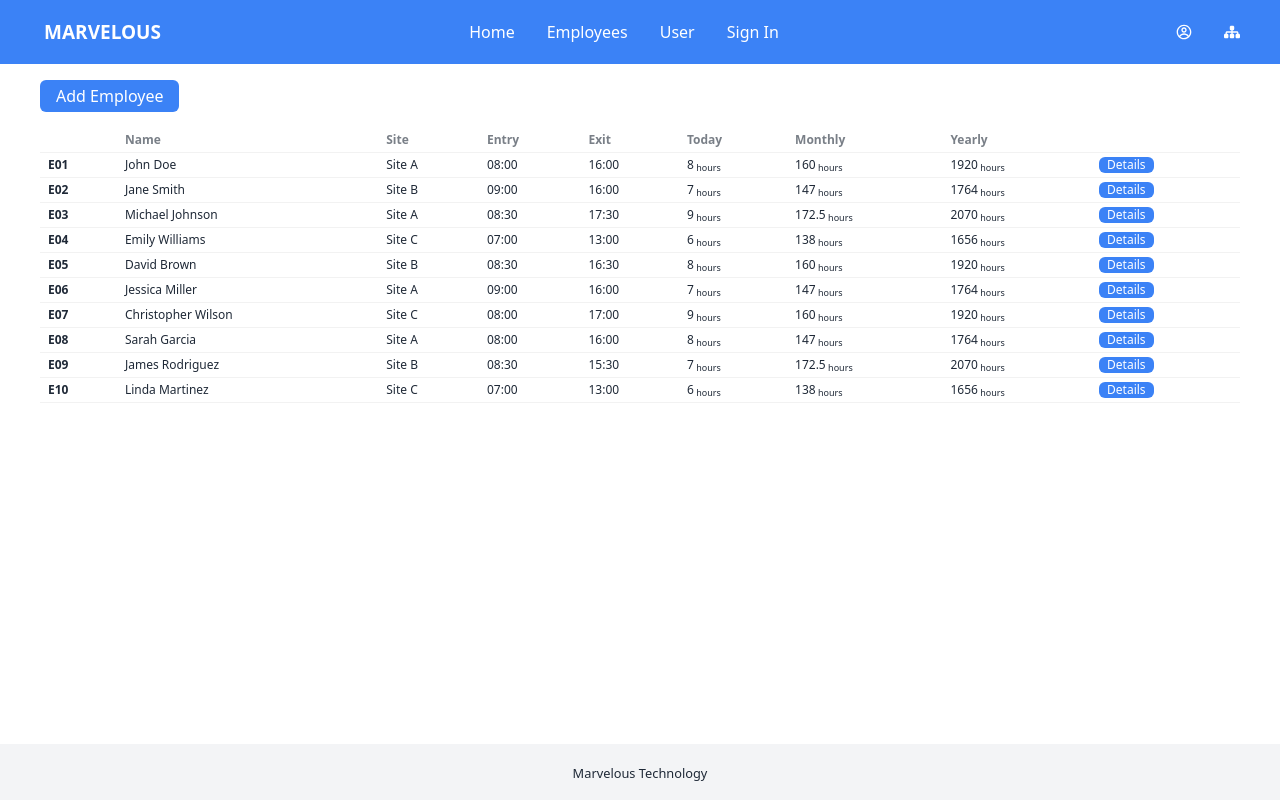
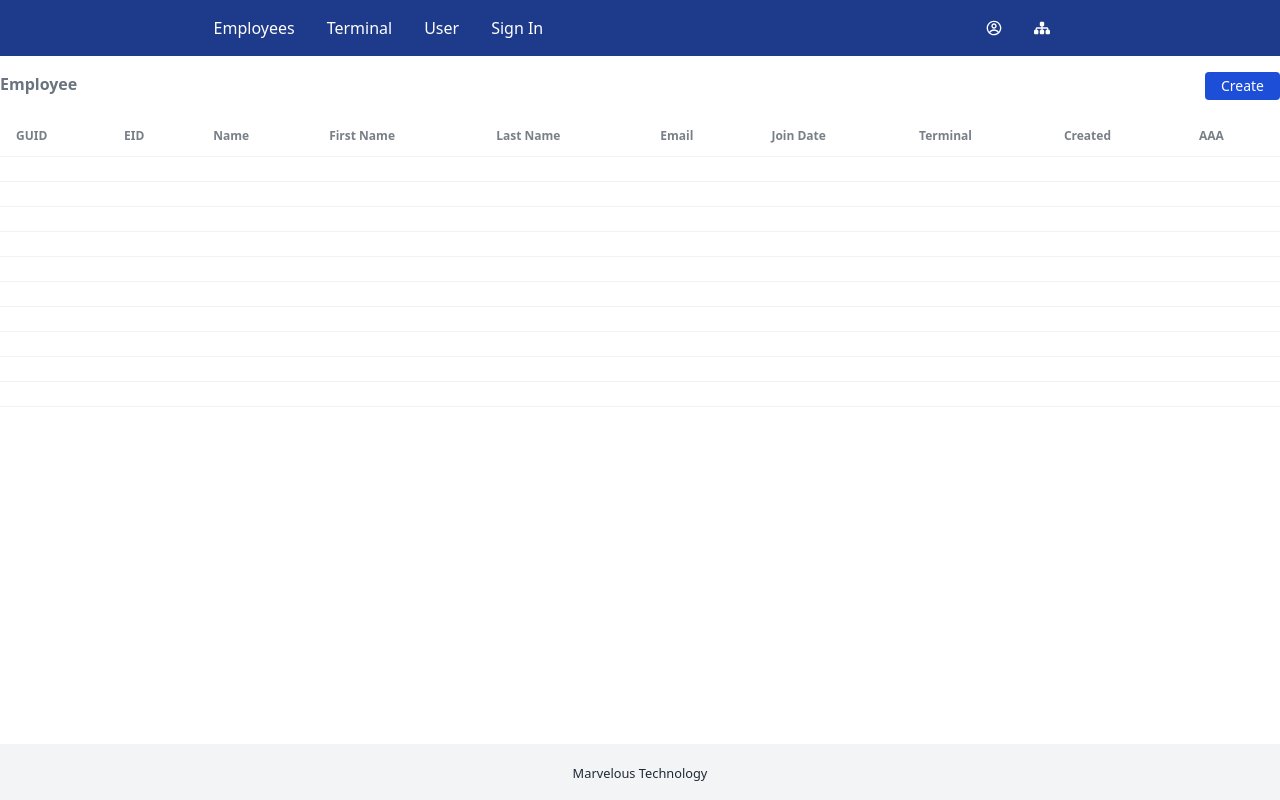
Before and after one commit to HironmoyRay/Employee_Management, a React (Vite) app: page /employees in a window 1280 px wide. Built offline with nearby package versions, Linux system fonts and the light colour scheme.

Commit message:
Nav Solve

```diff
--- /dev/null
+++ b/src/component/Buttons/ButtonPrimary.jsx
@@ -0,0 +1,11 @@
+const ButtonPrimary = () => {
+  return (
+    <div>
+      <button className="bg-PRIMARY-light hover:bg-PRIMARY   text-WHITE  rounded-sm p-3">
+        Create
+      </button>
+    </div>
+  );
+};
+
+export default ButtonPrimary;
--- a/src/component/Header/Header.jsx
+++ b/src/component/Header/Header.jsx
@@ -4,130 +4,43 @@ import { NavLink } from "react-router-dom";
 
 const Header = () => {
   return (
-    // <div className=" bg-PRIMARY text-WHITE flex items-center">
-    //   <div className="hidden lg:block flex-none  px-10">
-    //     <h1 className="text-center ">NAME</h1>
-    //   </div>
-    //   <nav className="grow">
-    //     <div className="lg:hidden text-2xl p-2" onClick={() => setOpen(!open)}>
-    //       {open === false ? <SlMenu /> : <RxCross1 />}
-    //     </div>
-    //     <ul
-    //       className={`absolute lg:static flex flex-col lg:flex-row justify-center bg-PRIMARY   duration-1000
-    //   ${open ? "top-8" : "-top-40"} left-10 rounded-sm text-WHITE  p-2`}
-    //     >
-    //       <NavLink
-    //         to="/"
-    //         className="text-sm lg:text-base px-6 lg:px-10 hover:bg-PRIMARY-light rounded-md"
-    //       >
-    //         Home
-    //       </NavLink>
-    //       <NavLink
-    //         to="/employees"
-    //         className="text-sm lg:text-base px-6 lg:px-10 hover:bg-PRIMARY-light rounded-md"
-    //       >
-    //         Employees
-    //       </NavLink>
-    //       <NavLink
-    //         to="/create"
-    //         className="text-sm lg:text-base px-6 lg:px-10  hover:bg-PRIMARY-light rounded-md"
-    //         onClick={() => document.getElementById("my_modal_1").showModal()}
-    //       >
-    //         Create Employee
-    //       </NavLink>
-    //       <NavLink
-    //         to="/signin"
-    //         className="text-sm lg:text-base px-6 lg:px-10 hover:bg-PRIMARY-light rounded-md"
-    //       >
-    //         Sign In
-    //       </NavLink>
-    //     </ul>
-    //   </nav>
-    //   <div className="flex-1 flex justify-center">
-    //     <h1 className="text-center px-10">Profile</h1>
-    //     <h1 className="text-center px-10">Site</h1>
-    //   </div>
-    // </div>
-    <div className="navbar bg-PRIMARY-light  text-WHITE  ">
-      <div className="navbar-start">
-        <div className="dropdown">
-          <div tabIndex={0} role="button" className="btn btn-ghost lg:hidden">
-            <svg
-              xmlns="http://www.w3.org/2000/svg"
-              className="h-5 w-5"
-              fill="none"
-              viewBox="0 0 24 24"
-              stroke="currentColor"
-            >
-              <path
-                strokeLinecap="round"
-                strokeLinejoin="round"
-                strokeWidth="2"
-                d="M4 6h16M4 12h8m-8 6h16"
-              />
-            </svg>
-          </div>
-          <ul
-            tabIndex={0}
-            className=" menu-sm dropdown-content mt-3 z-[1] p-2 shadow bg-PRIMARY-light  rounded-box w-52"
-          >
-            <li>
-              <NavLink to="/">Home</NavLink>
-            </li>
-            <li>
+    <div className=" bg-PRIMARY-dark  text-WHITE  text-base">
+      <div className="flex justify-around items-center max-w-screen-xl mx-auto">
+        <ul className="flex flex-col md:flex-row justify-around ">
+          {/* <li className="mx-4">
+            <NavLink to="/"></NavLink>
+          </li> */}
+          <li className="mx-4 py-1">
             <NavLink to="/employees">Employees</NavLink>
           </li>
-            <li>
+          <li className="mx-4 py-1">
+            <NavLink to="/terminal">Terminal</NavLink>
+          </li>
+          <li className="mx-4 py-1">
             <NavLink to="/user">User</NavLink>
           </li>
-            <li>
-              <NavLink to="/signin">Signin</NavLink>
-            </li>
-          </ul>
-        </div>
-
-        <NavLink to="/" className="btn btn-ghost text-base hidden lg:flex  lg:text-xl mx-4">
-          MARVELOUS
-        </NavLink>
-      </div>
-      <div className="navbar-center flex lg:hidden ">
-        <NavLink to="/" className="btn btn-ghost text-base">
-          MARVELOUS
-        </NavLink>
-      </div>
-      <div className="navbar-center hidden lg:flex">
-        <ul className="menu-horizontal px-1">
-          <li className="mx-4">
-            <NavLink to="/">Home</NavLink>
-          </li>
-          <li className="mx-4">
-            <NavLink to="/employees">Employees</NavLink>
-          </li>
-          <li className="mx-4">
-            <NavLink to="/user">User</NavLink>
-          </li>
-          <li className="mx-4">
+          <li className="mx-4 py-1">
             <NavLink to="/signin">Sign In</NavLink>
           </li>
         </ul>
-      </div>
-      <div className="navbar-end mx-4">
+        <div className="flex flex-col md:flex-row justify-around items-center  m-4">
           <NavLink
             to="/profile"
-          className="px-4 tooltip tooltip-bottom"
+            className="px-4 tooltip tooltip-bottom py-1"
             data-tip="Profile"
           >
             <CgProfile />
           </NavLink>
           <NavLink
             to="/allSites"
-          className="px-4 tooltip tooltip-bottom"
+            className="px-4 tooltip tooltip-bottom py-1"
             data-tip="All Sites"
           >
             <FaSitemap />
           </NavLink>
         </div>
       </div>
+    </div>
   );
 };
 
--- /dev/null
+++ b/src/pages/AddEmployee/AddEmployee.jsx
@@ -0,0 +1,59 @@
+const AddEmployee = () => {
+  return (
+    <div>
+      <input type="checkbox" id="my_modal_6" className="modal-toggle" />
+      <div className="modal" role="dialog">
+        <div className="modal-box">
+          <form className="card-body">
+            <div className="form-control">
+              <label className="label">
+                <span className="label-text">User Id</span>
+              </label>
+              <input
+                type="text"
+                placeholder="User Id"
+                className="input input-bordered"
+                required
+              />
+            </div>
+            <div className="form-control">
+              <label className="label">
+                <span className="label-text">Site Name</span>
+              </label>
+              <input
+                type="text"
+                placeholder="Site Name"
+                className="input input-bordered"
+                required
+              />
+            </div>
+            <div className="form-control">
+              <label className="label">
+                <span className="label-text">Employee Id</span>
+              </label>
+              <input
+                type="text"
+                placeholder="Employee Id"
+                className="input input-bordered"
+                required
+              />
+            </div>
+
+            <div className="form-control mt-6">
+              <button className="bg-PRIMARY-light hover:bg-PRIMARY   text-WHITE  rounded-sm p-3">
+                Create
+              </button>
+            </div>
+          </form>
+          <div className="modal-action">
+            <label htmlFor="my_modal_6" className="btn">
+              Close!
+            </label>
+          </div>
+        </div>
+      </div>
+    </div>
+  );
+};
+
+export default AddEmployee;
--- a/src/pages/Details/Details.jsx
+++ b/src/pages/Details/Details.jsx
@@ -27,14 +27,17 @@ const Details = () => {
 
   return (
     <div>
-      <div className="flex flex-col lg:flex-row justify-around items-center mb-20">
+      {/* <div className="flex flex-col lg:flex-row justify-around items-center mb-20"> */}
+      <div className=" mb-20">
         <div className="hero-content flex-col md:flex-row gap-10">
           <img
             src={img}
             className="w-40 md:w-60 h-40 md:h-60 rounded-full shadow-2xl"
           />
           <div>
-            <h1 className="text-2xl md:text-3xl lg:text-5xl font-bold">{name}</h1>
+            <h1 className="text-2xl md:text-3xl lg:text-5xl font-bold">
+              {name}
+            </h1>
             <p className="py-2">{post}</p>
             <p className="">{site}</p>
             <p className="">ID: {id}</p>
@@ -45,8 +48,8 @@ const Details = () => {
             </div>
           </div>
         </div>
-        <div>
-        <div  className="mt-10">
+        <div className="flex justify-around text-center">
+          <div className="mt-10 w-80  ">
             <span className="text-xl font-medium text-SECONDARY border-b-2">
               {current.toLocaleString()}
             </span>
@@ -55,16 +58,16 @@ const Details = () => {
               <tbody>
                 <tr>
                   <th>Entry Time:</th>
-                <td>{entry}</td>
+                  <td className="text-end ">{entry}</td>
                 </tr>
                 <tr>
                   <th>Exit Time:</th>
-                <td>{exit}</td>
+                  <td className="text-end ">{exit}</td>
                 </tr>
               </tbody>
             </table>
           </div>
-        <div className="my-10">
+          <div className="my-10 w-80">
             <p className="text-center text-xl font-medium text-SECONDARY border-b-2">
               Summary
             </p>
@@ -72,25 +75,25 @@ const Details = () => {
               <tbody>
                 <tr>
                   <th>Last Day</th>
-                <td>
+                  <td className="text-end ">
                     {work} <sub>hours</sub>
                   </td>
                 </tr>
                 <tr>
                   <th>Last Week</th>
-                <td>
+                  <td className="text-end ">
                     {weekly} <sub>hours</sub>
                   </td>
                 </tr>
                 <tr>
                   <th>Last Month</th>
-                <td>
+                  <td className="text-end ">
                     {monthly} <sub>hours</sub>
                   </td>
                 </tr>
                 <tr>
                   <th>Last Year</th>
-                <td>
+                  <td className="text-end ">
                     {yearly} <sub>hours</sub>
                   </td>
                 </tr>
@@ -98,7 +101,6 @@ const Details = () => {
             </table>
           </div>
         </div>
-
       </div>
     </div>
   );
--- a/src/pages/Employee/Employee.jsx
+++ b/src/pages/Employee/Employee.jsx
@@ -1,4 +1,4 @@
-import { Link, useLoaderData } from "react-router-dom";
+import { Link } from "react-router-dom";
 // const details = useLoaderData();
 
 const Employee = ({ employee }) => {
@@ -18,9 +18,8 @@ const Employee = ({ employee }) => {
   return (
     <tbody>
       <tr>
-        <th>{id}</th>
-        <td>{name}</td>
-        {/* <td>{post}</td> */}
+        {/* <th>{id}</th> */}
+        {/* <td>{name}</td>
         <td>{work_site}</td>
         <td>{entry_time}</td>
         <td>{exit_time}</td>
@@ -35,12 +34,13 @@ const Employee = ({ employee }) => {
         <td>
           {yearly_total_hour}
           <sub> hours</sub>
-        </td>
+        </td> */}
         <td>
-          <Link to={`/details/${id}`}><button className="bg-PRIMARY-light hover:bg-PRIMARY   text-WHITE  rounded-md px-2">
-            Details
-          </button></Link>
-
+          {/* <Link to={`/details/${id}`}>
+            <button className="bg-PRIMARY-light hover:bg-PRIMARY   text-WHITE  rounded-sm px-2">
+              Details
+            </button>
+          </Link> */}
         </td>
       </tr>
     </tbody>
--- a/src/pages/Employees/Employees.jsx
+++ b/src/pages/Employees/Employees.jsx
@@ -1,32 +1,38 @@
 import { useLoaderData } from "react-router-dom";
 import Employee from "../Employee/Employee";
-import Profile from "../Profile/Profile";
 
 const Employees = () => {
   const employees = useLoaderData();
   // console.log(employees.daily_reports);
 
   return (
-
-
-    <div className="overflow-x-auto mx-10">
-      <div className="my-4">
-      <button className="bg-PRIMARY-light hover:bg-PRIMARY  font-medium text-WHITE  rounded-md px-4 py-1">
-                  Add Employee
+    <div className=" ">
+      <div className="overflow-x-auto">
+        <div className="flex justify-between my-4  ">
+          <h1 className="text-SECONDARY font-bold ">Employee</h1>
+          <button className="bg-PRIMARY hover:bg-PRIMARY-dark   text-WHITE text-sm rounded px-4 py-1">
+            Create
           </button>
         </div>
-      <table className="table table-xs">
+        <table className="table table-xl">
           <thead>
             <tr>
-            <th></th>
+              <th>GUID</th>
+              <th>EID</th>
               <th>Name</th>
-            {/* <th>Post</th> */}
-            <th>Site</th>
-            <th>Entry</th>
-            <th>Exit</th>
-            <th>Today</th>
-            <th>Monthly</th>
-            <th>Yearly</th>
+              <th>First Name</th>
+              <th>Last Name</th>
+              <th>Email</th>
+              <th>Join Date</th>
+              <th>Terminal</th>
+              <th>Created</th>
+              <th>
+                <div className="flex items-center">
+                  <p>A</p>
+                  <p>A</p>
+                  <p>A</p>
+                </div>
+              </th>
             </tr>
           </thead>
           {employees.map((employee) => (
@@ -34,6 +40,7 @@ const Employees = () => {
           ))}
         </table>
       </div>
+    </div>
   );
 };
 
--- a/src/pages/Site/Site.jsx
+++ b/src/pages/Site/Site.jsx
@@ -5,7 +5,7 @@ const Site = ({ site }) => {
     manager,
     location,
     status,
-    total_employee:total,
+    total_employee,
     starts,
     ends,
   } = site;
@@ -13,32 +13,25 @@ const Site = ({ site }) => {
     <div className="">
       <div className="card bg-base-100 shadow-xl">
         <figure className="px-10 pt-10">
-          <img
-            src={img}
-            alt="Shoes"
-            className="rounded-xl w-60 h-40"
-          />
+          <img src={img} alt="Shoes" className="rounded-xl w-60 h-40" />
         </figure>
         <div className="card-body items-center text-center">
           <h2 className="card-title "> {name}</h2>
           <p className="font-medium text-xl">Manager: {manager}</p>
-          <p className="font-medium">Total Employee: {total}</p>
-          <p className="font-medium" >Location: {location}</p>
+          <p className="font-medium">Total Employee: {total_employee}</p>
+          <p className="font-medium">Location: {location}</p>
           <table className="table">
             <tbody>
-            <tr>
+              <tr>
                 <th>Starts</th>
                 <td className="text-right">{starts}</td>
-            </tr>
-            <tr>
+              </tr>
+              <tr>
                 <th>Ends</th>
                 <td className="text-right">{ends}</td>
-            </tr>
+              </tr>
             </tbody>
           </table>
-
-
-
         </div>
       </div>
     </div>
```
Also changed, not shown: tailwind.config.js (+4 -6 lines). Lines whose indentation alone changed are shown as unchanged.
